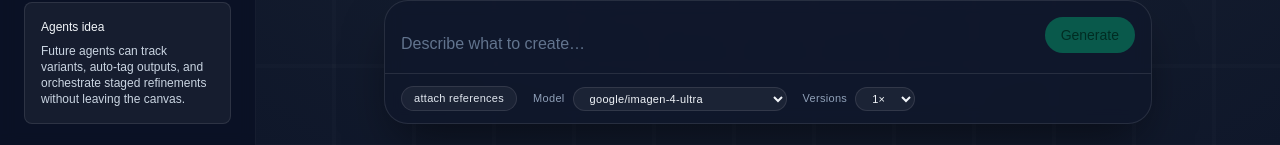
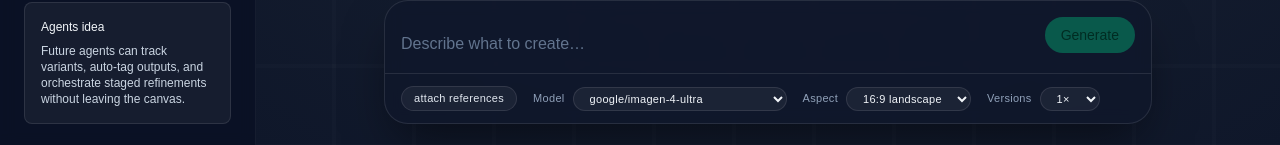
Before and after one commit to SebastianBoehler/imagegen-canvas, a Next.js app: page / in a window 1280 px wide. Shown: the part 652-797 px from the top of the page. Built offline with nearby package versions, Linux system fonts and the light colour scheme; what replicate would draw is missing.

Commit message:
feat: aspect ratio selector

```diff
--- a/src/components/canvas-page.tsx
+++ b/src/components/canvas-page.tsx
@@ -19,6 +19,7 @@ type CanvasItem = {
   status: CanvasItemStatus;
   error: string | null;
   position: { x: number; y: number };
+  aspectRatio: "16:9" | "9:16";
   createdAt: number;
   parentId?: string;
   storage?: {
@@ -68,6 +69,7 @@ export default function CanvasPage() {
       status: "pending" as CanvasItemStatus,
       error: null as string | null,
       position: { x: source.position.x + 48, y: source.position.y + 48 },
+      aspectRatio: source.aspectRatio,
       createdAt: now,
       parentId: source.id,
       storage: undefined,
@@ -144,6 +146,7 @@ export default function CanvasPage() {
       formData.set("prompt", snapshot.prompt);
       formData.set("model", snapshot.model);
       formData.set("numImages", "1");
+      formData.set("aspectRatio", snapshot.aspectRatio);
 
       const response = await generateTextToImage(formData);
       const first = response.images[0];
@@ -205,6 +208,7 @@ export default function CanvasPage() {
               x: INITIAL_OFFSET.x + index * ITEM_SPACING,
               y: INITIAL_OFFSET.y + index * ITEM_SPACING,
             },
+            aspectRatio: meta.aspectRatio,
             createdAt: now + index,
             storage: undefined,
           });
@@ -213,6 +217,7 @@ export default function CanvasPage() {
       });
 
       formData.set("numImages", String(safeCount));
+      formData.set("aspectRatio", meta.aspectRatio);
       setActiveRequests((count) => count + 1);
 
       try {
--- a/src/components/canvas/types.ts
+++ b/src/components/canvas/types.ts
@@ -6,6 +6,7 @@ export type CanvasRenderable = {
   status: "pending" | "complete" | "error";
   error: string | null;
   position: { x: number; y: number };
+  aspectRatio: "16:9" | "9:16";
   createdAt?: number;
   parentId?: string;
   storage?: {
--- a/src/components/prompt/prompt-dock.tsx
+++ b/src/components/prompt/prompt-dock.tsx
@@ -9,6 +9,7 @@ export type PromptSubmissionMeta = {
   prompt: string;
   model: string;
   numImages: number;
+  aspectRatio: "16:9" | "9:16";
 };
 
 type PromptDockProps = {
@@ -25,6 +26,7 @@ export function PromptDock({ models, onSubmit, pending = false }: PromptDockProp
   const [model, setModel] = useState(models[0] ?? "");
   const [numImages, setNumImages] = useState(1);
   const [files, setFiles] = useState<File[]>([]);
+  const [aspectRatio, setAspectRatio] = useState<"16:9" | "9:16">("16:9");
 
   const modelOptions = useMemo(() => models.map((value) => ({ value, label: value })), [models]);
 
@@ -78,9 +80,13 @@ export function PromptDock({ models, onSubmit, pending = false }: PromptDockProp
         ? Math.min(Math.max(parsedCount, 1), MAX_VARIATIONS)
         : 1;
 
+      const aspectRatioValue = String(formData.get("aspectRatio") ?? aspectRatio);
+      const normalizedAspectRatio = aspectRatioValue === "9:16" ? "9:16" : "16:9";
+
       formData.set("prompt", promptValue);
       formData.set("model", modelValue);
       formData.set("numImages", String(count));
+      formData.set("aspectRatio", normalizedAspectRatio);
 
       setPrompt("");
       setFiles([]);
@@ -90,6 +96,7 @@ export function PromptDock({ models, onSubmit, pending = false }: PromptDockProp
         prompt: promptValue,
         model: modelValue,
         numImages: count,
+        aspectRatio: normalizedAspectRatio,
       });
 
       if (submission instanceof Promise) {
@@ -98,7 +105,7 @@ export function PromptDock({ models, onSubmit, pending = false }: PromptDockProp
         });
       }
     },
-    [model, onSubmit, resetFileInput]
+    [aspectRatio, model, onSubmit, resetFileInput]
   );
 
   const disableSubmit = !prompt.trim();
@@ -182,6 +189,25 @@ export function PromptDock({ models, onSubmit, pending = false }: PromptDockProp
             </select>
           </div>
           <div className="flex items-center gap-2 text-[11px] capitalize text-slate-300">
+            <label htmlFor="aspectRatio" className="text-slate-400">
+              Aspect
+            </label>
+            <select
+              id="aspectRatio"
+              name="aspectRatio"
+              value={aspectRatio}
+              onChange={(event) => setAspectRatio(event.target.value === "9:16" ? "9:16" : "16:9")}
+              className="rounded-full border border-white/10 bg-white/5 px-3 py-1 text-slate-100 outline-none transition hover:bg-white/10"
+            >
+              <option value="16:9" className="bg-slate-900 text-slate-100">
+                16:9 landscape
+              </option>
+              <option value="9:16" className="bg-slate-900 text-slate-100">
+                9:16 portrait
+              </option>
+            </select>
+          </div>
+          <div className="flex items-center gap-2 text-[11px] capitalize text-slate-300">
             <label htmlFor="numImages" className="text-slate-400">
               Versions
             </label>
--- a/src/hooks/replicate.ts
+++ b/src/hooks/replicate.ts
@@ -15,18 +15,24 @@ export const UPSCALER_MODEL = "daanelson/real-esrgan-a100:f94d7ed4a1f7e1ffed0d51
 export const MODEL_INPUT_DEFAULTS: Partial<Record<ImageGenModel, Record<string, unknown>>> = {
   "google/nano-banana": {
     output_format: "png",
+    //always horizontal no aspect ratio support
   },
   "leonardoai/lucid-origin": {
     style: "none",
     contrast: "medium",
     aspect_ratio: "16:9",
-    prompt_enhance: true,
+    prompt_enhance: false,
     generation_mode: "ultra",
   },
   "bytedance/seedream-4": {
-    size: "custom",
-    width: 4096,
-    height: 2304,
+    //size: "custom",
+    // width: 4096,
+    // height: 2304,
+    aspect_ratio: "16:9",
+    size: "4K",
+    //sequential_image_generation: "auto",
+    //max_images: 15 //for sequential generation,
+    //image_input: [].
   },
   "google/imagen-4-ultra": {
     output_format: "png",
--- a/src/hooks/ssr/replicate.ts
+++ b/src/hooks/ssr/replicate.ts
@@ -103,6 +103,7 @@ export async function generateTextToImage(formData: FormData): Promise<GenerateI
   const prompt = formData.get("prompt");
   const model = formData.get("model");
   const amount = formData.get("numImages");
+  const aspectRatioValue = formData.get("aspectRatio");
 
   if (typeof prompt !== "string" || !prompt.trim()) {
     throw new Error("Prompt is required");
@@ -123,6 +124,8 @@ export async function generateTextToImage(formData: FormData): Promise<GenerateI
 
   const numImages = Number.parseInt(String(amount ?? "1"), 10);
   const clampedCount = Number.isFinite(numImages) && numImages > 0 ? Math.min(numImages, 5) : 1;
+  const selectedAspectRatio =
+    typeof aspectRatioValue === "string" && (aspectRatioValue === "16:9" || aspectRatioValue === "9:16") ? (aspectRatioValue as "16:9" | "9:16") : undefined;
 
   // for some reason, the reference files are sometimes empty
   const referenceFiles = formData.getAll("references").filter((file): file is File => file instanceof File && file.size > 0);
@@ -149,6 +152,10 @@ export async function generateTextToImage(formData: FormData): Promise<GenerateI
         return `data:${contentType};base64,${base64}`;
       })
     );
+  }
+
+  if (selectedAspectRatio) {
+    input.aspect_ratio = selectedAspectRatio;
   }
 
   //console.log("Running replicate with input", input);
```
Also changed, not shown: 1 other file (tests, documents, lock files or other folders).
